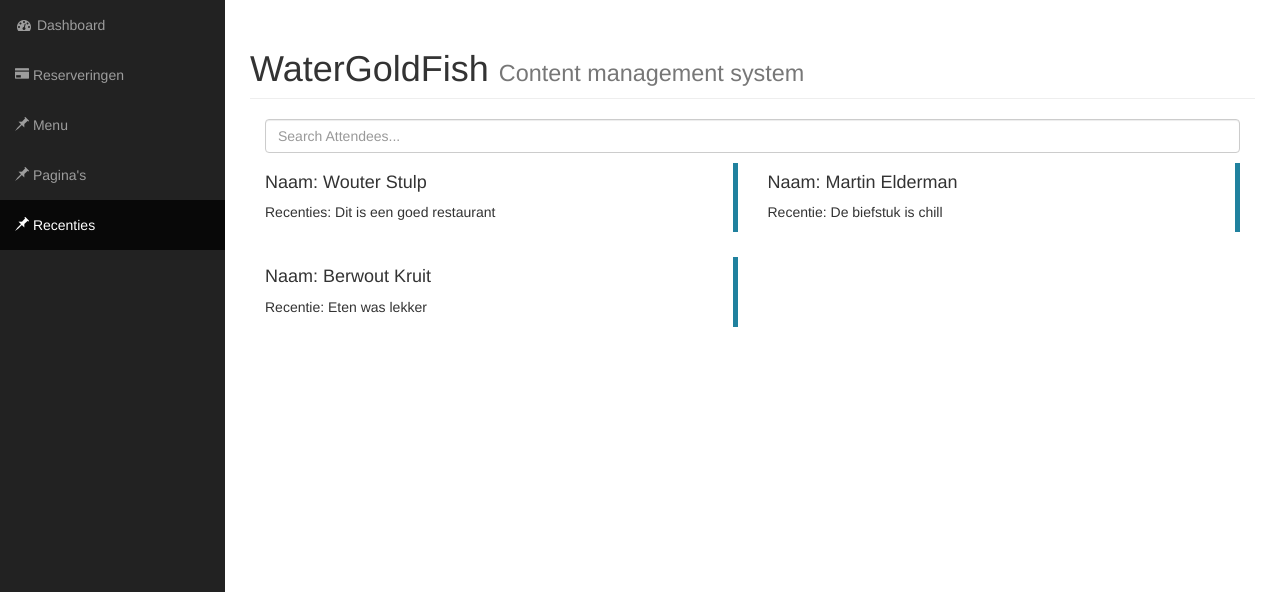
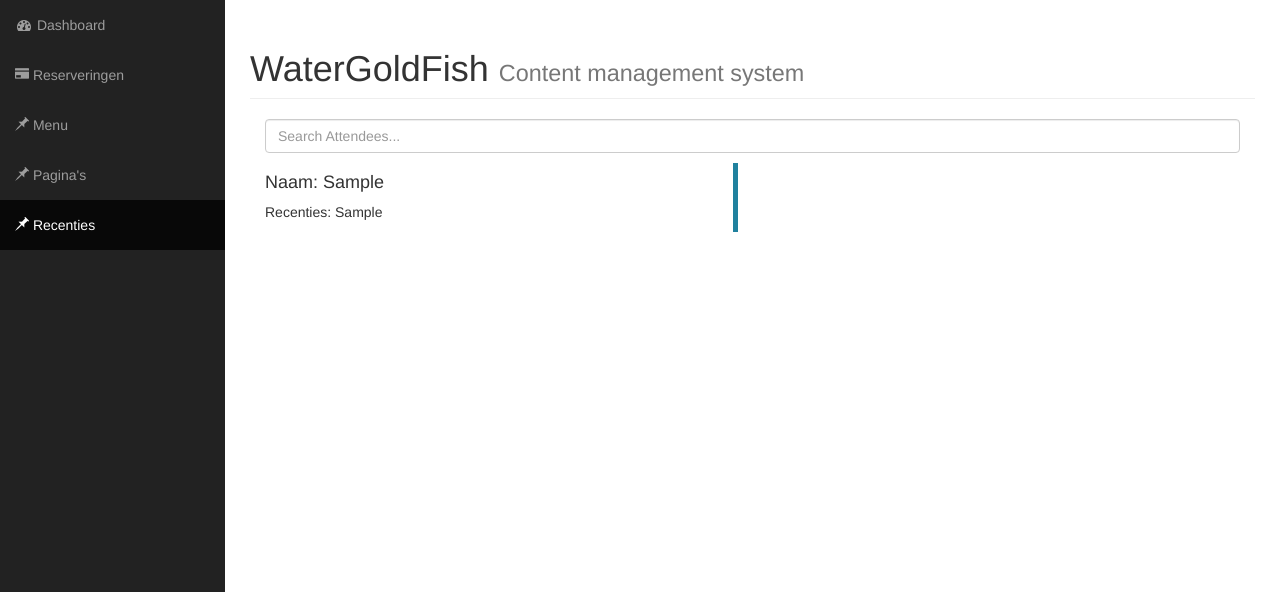
Before and after one commit to AlfaCollege/CMS, a PHP site: page /recenties.php in a window 1280 px wide. Shown: the part 51-643 px from the top of the page. Run offline with PHP 8.4, Linux system fonts and the light colour scheme; tables that the repository leaves empty hold one stand-in row (values such as "Sample post"); some libraries are stand-ins or nearby versions.

Commit message:
database connectie voor recentiepagina

```diff
--- a/recenties.php
+++ b/recenties.php
@@ -60,25 +60,26 @@
                         <input type="search" class="form-control" id="input-search" placeholder="Search Attendees..." >
                     </div>
                     <div class="searchable-container">
-                        <div class="items col-xs-12 col-sm-6 col-md-6 col-lg-6 clearfix">
-                            <div class="info-block block-info clearfix">
-                                <h4>Naam: Wouter Stulp</h4>
-                                <p>Recenties: Dit is een goed restaurant</p>
+                        <?php
+
+                        $db = new PDO("mysql:host=127.0.0.1;dbname=CMS","root","root");
+
+                        $sql = "SELECT * FROM Recenties";
+                        $stmt = $db->prepare($sql);
+                        $stmt->execute();
+
+                        while ($arr = $stmt->fetch(PDO::FETCH_ASSOC)) {
+                            ?>
+                            <div class="items col-xs-12 col-sm-6 col-md-6 col-lg-6 clearfix">
+                                <div class="info-block block-info clearfix">
+                                    <h4>Naam: <?php echo $arr['Naam']; ?></h4>
+                                    <p>Recenties: <?php echo $arr['Recentie']; ?></p>
+                                </div>
                             </div>
-                        </div>
-                        <div class="items col-xs-12 col-sm-12 col-md-6 col-lg-6 clearfix">
-                            <div class="info-block block-info clearfix">
-                                <h4>Naam: Martin Elderman</h4>
-                                <p>Recentie: De biefstuk is chill</p>
-                            </div>
-                        </div>
-                        <div class="items col-xs-12 col-sm-12 col-md-6 col-lg-6 clearfix">
-                            <div class="info-block block-info clearfix">
-                                <h4>Naam: Berwout Kruit</h4>
-                                <p>Recentie: Eten was lekker</p>
-                            </div>
-                        </div>
-                        </div>
+
+                        <?php
+                        }
+                        ?>
                     </div>
                 </div>
             </div>
```
